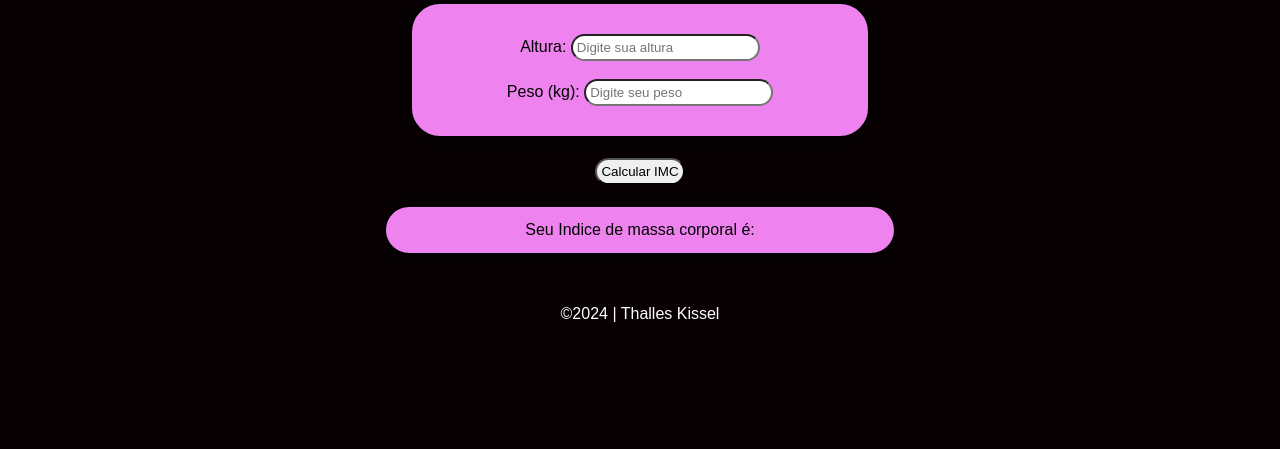
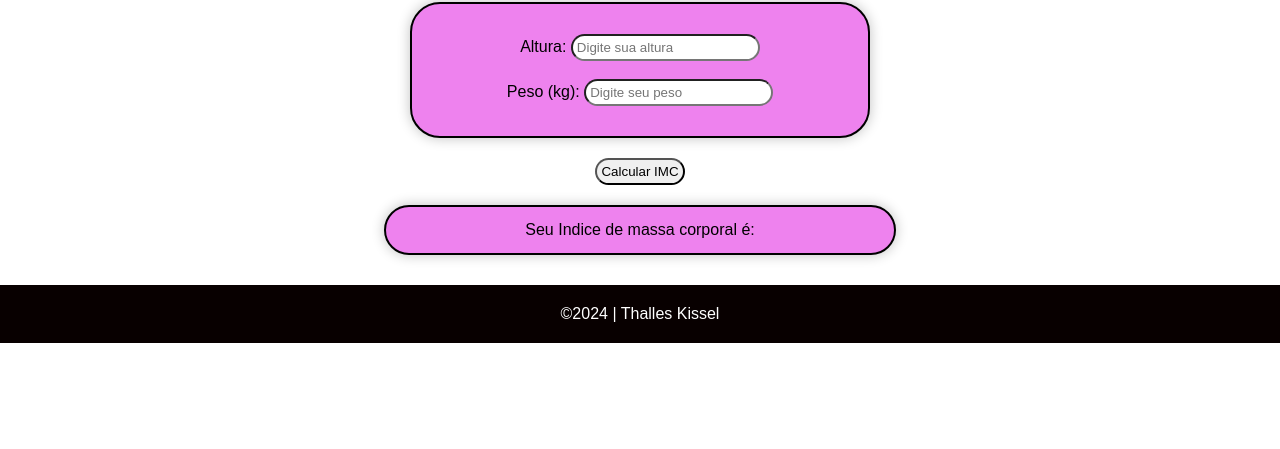
Before and after one commit to Thalles-Kissel/Indice-de-Massa-Corporal, a plain HTML site: page index.html in a window 1280 px wide. Shown: the part 351-800 px from the top of the page. Drawn offline with Linux system fonts and the light colour scheme.

Commit message:
Update style.css

```diff
--- a/style.css
+++ b/style.css
@@ -5,7 +5,7 @@
 }
 
 body{
-    background-color: #080000;
+    background-color: white;
     font-family: Arial, Helvetica, sans-serif;
 }
 
```
